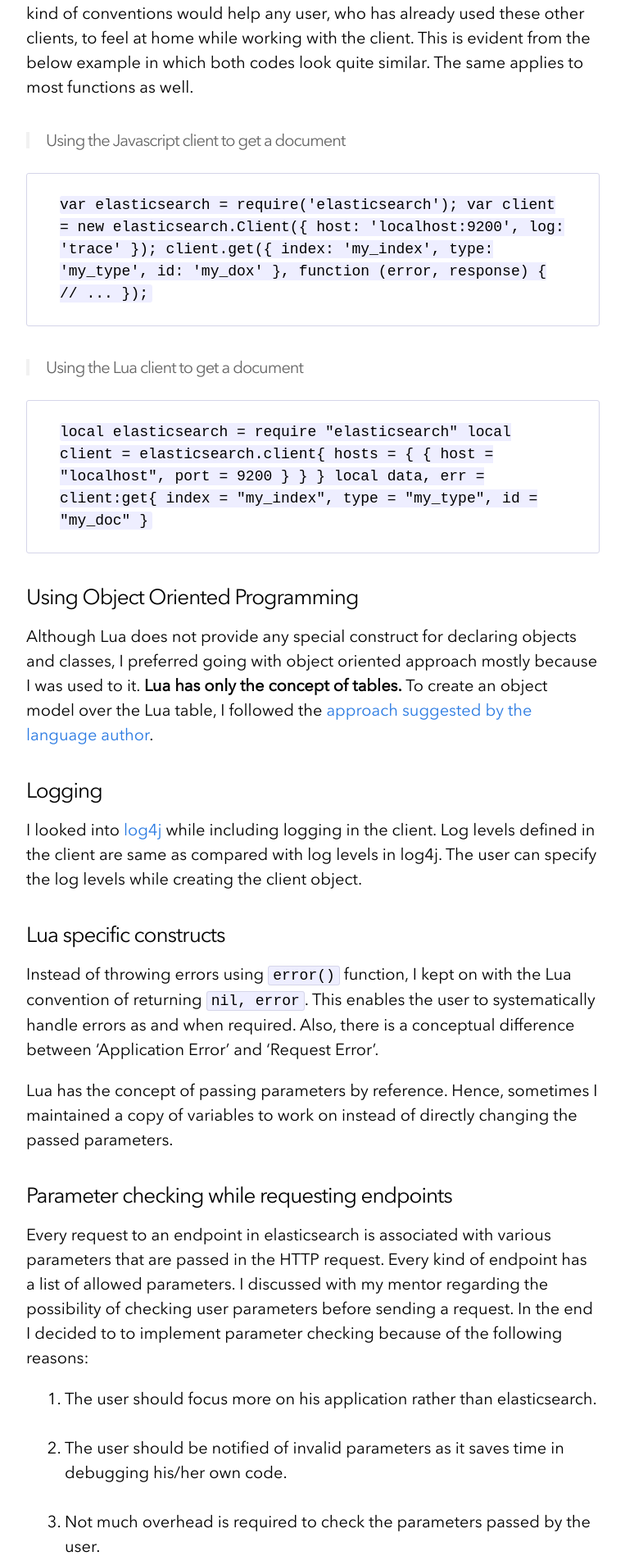
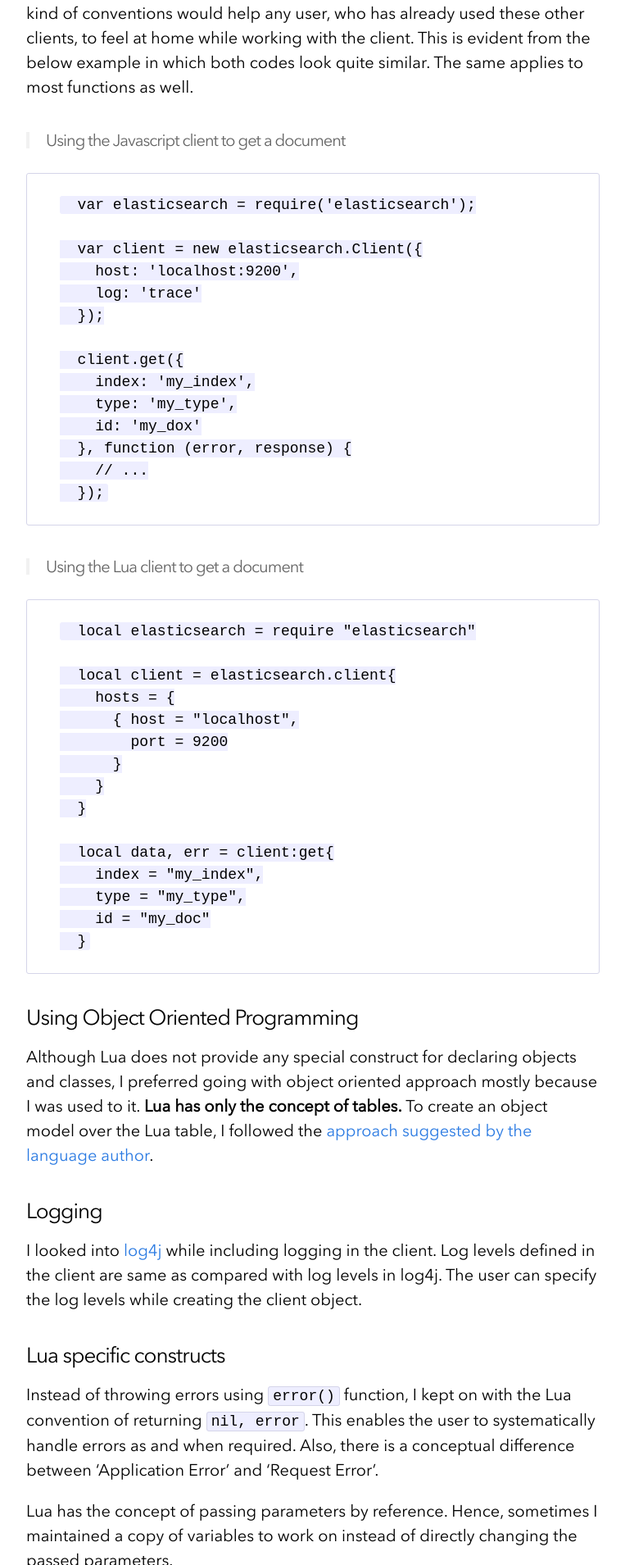
Before and after one commit to DhavalKapil/dhavalkapil.github.io, a Jekyll site: the page built from _posts/2015-10-7-Elasticsearch-Lua.md, in a window 1280 px wide. Shown: the part 1496-3405 px from the top of the page at 82% size, without its empty margins (258-1021 px from the left). Built offline with Jekyll 4.4.1, drawn with Linux system fonts in a browser that asks for light colours; nearby versions of some CDN libraries; Markdown is read by kramdown in place of the engine named in the settings; comment, search, counter and statistics services are not loaded.

Commit message:
Added proper whitespaces

```diff
--- a/assets/css/main.css
+++ b/assets/css/main.css
@@ -301,7 +301,10 @@ pre,
   border-radius: 3px;
   font-size: 18px;
   word-wrap: break-word;
-  white-space: normal;
+  white-space: pre-wrap;
+  white-space: -moz-pre-wrap;
+  white-space: -pre-wrap;
+  white-space: -o-pre-wrap;
   font-family: "Courier New" Courier monospace;
 }
 
```
